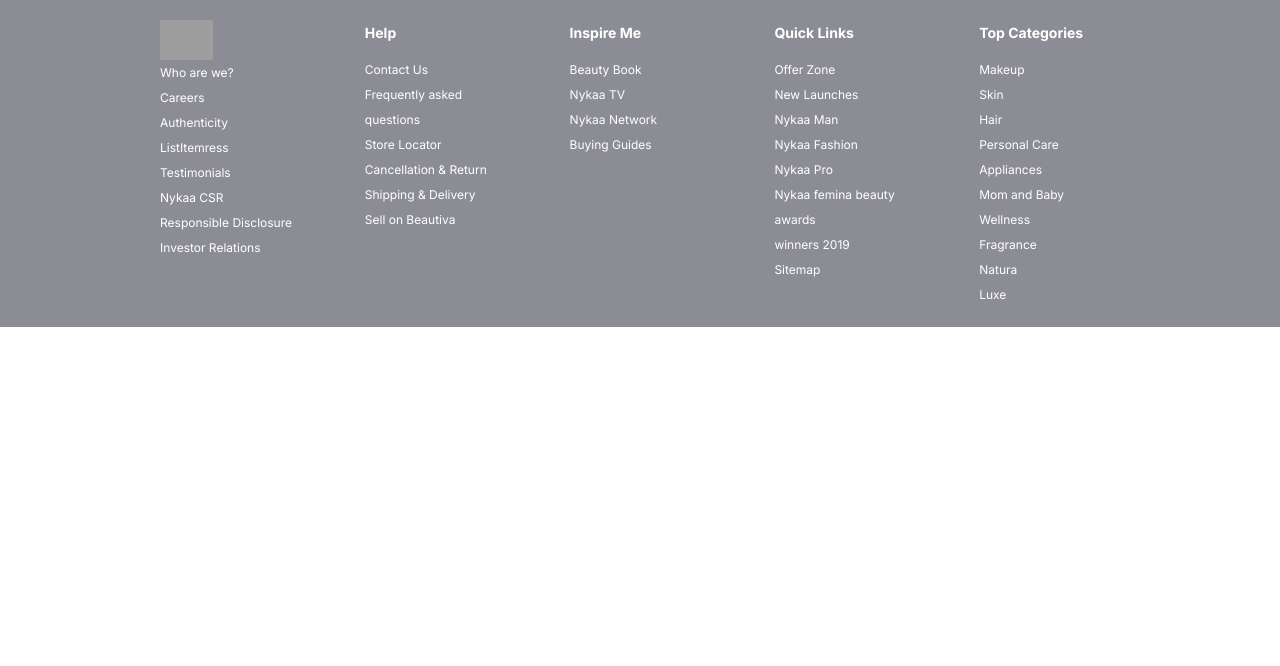
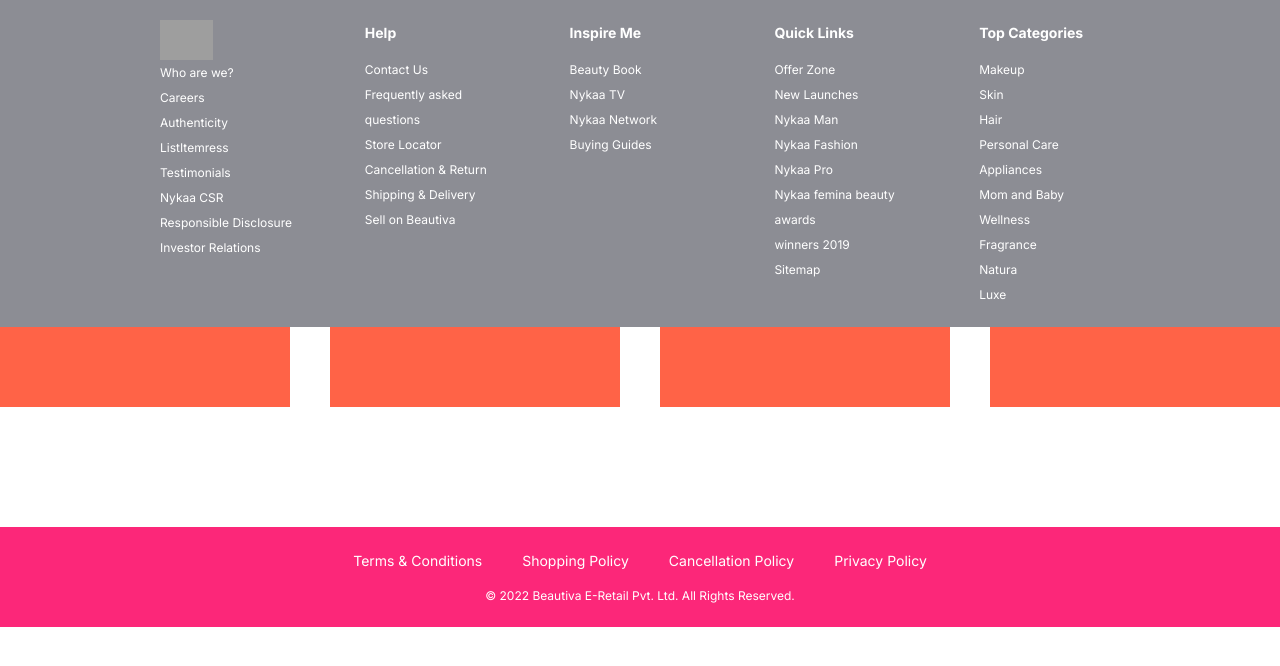
Before and after one commit to sanj1997/wasteful-dock-5798, a React (Create React App) app in the folder frontend/: page / in a window 1280 px wide. Shown: the top 666 px of the page. Built offline with nearby package versions, Linux system fonts and the light colour scheme; grey boxes are pictures that could not be loaded.

Commit message:
lower footer added

```diff
--- a/frontend/src/App.js
+++ b/frontend/src/App.js
@@ -1,6 +1,8 @@
 
 import CartModal from "./components/CartModal";
 import FooterList from "./components/Footer/FooterList";
+import LowerFooter from "./components/Footer/LowerFooter";
+import UpperLowerFooter from "./components/Footer/UpperLowerFooter";
 import Address from "./pages/Address";
 import OrderConfirm from "./pages/OrderConfirm";
 import Payment from "./pages/Payment";
@@ -11,6 +13,8 @@ function App() {
     <div>
       {/* <AllRoutes /> */}
       <FooterList />
+      <UpperLowerFooter/>
+      <LowerFooter/>
     </div>
   );
 }
--- a/frontend/src/components/Footer/LowerFooter.jsx
+++ b/frontend/src/components/Footer/LowerFooter.jsx
@@ -0,0 +1,23 @@
+import { Box, Center, Flex, Text } from '@chakra-ui/react'
+import React from 'react'
+
+const LowerFooter = () => {
+    return (
+        <Flex bg={"#fc2779"} height="100px" color={"white"} fontSize="14px" justify={"center"} align="center">
+            <Box>
+                <Flex justify={"center"} gap={10}>
+                    <Text>Terms & Conditions</Text>
+                    <Text>Shopping Policy</Text>
+                    <Text>Cancellation Policy</Text>
+                    <Text>Privacy Policy</Text>
+                </Flex>
+                <Center mt={4}>
+                    <Text fontSize={"12px"}>© 2022 Beautiva E-Retail Pvt. Ltd. All Rights Reserved.</Text>
+                </Center>
+            </Box>
+        </Flex>
+
+    )
+}
+
+export default LowerFooter
--- /dev/null
+++ b/frontend/src/components/Footer/UpperLowerFooter.jsx
@@ -0,0 +1,18 @@
+import { Box, SimpleGrid } from '@chakra-ui/react'
+import React from 'react'
+
+const UpperLowerFooter = () => {
+    return (
+        <Box>
+
+            <SimpleGrid columns={{ md: 2, lg: 4 }} spacing='40px'height="25vh">
+                <Box bg='tomato' height='80px'></Box>
+                <Box bg='tomato' height='80px'></Box>
+                <Box bg='tomato' height='80px'></Box>
+                <Box bg='tomato' height='80px'></Box>
+            </SimpleGrid>
+        </Box>
+    )
+}
+
+export default UpperLowerFooter
```
